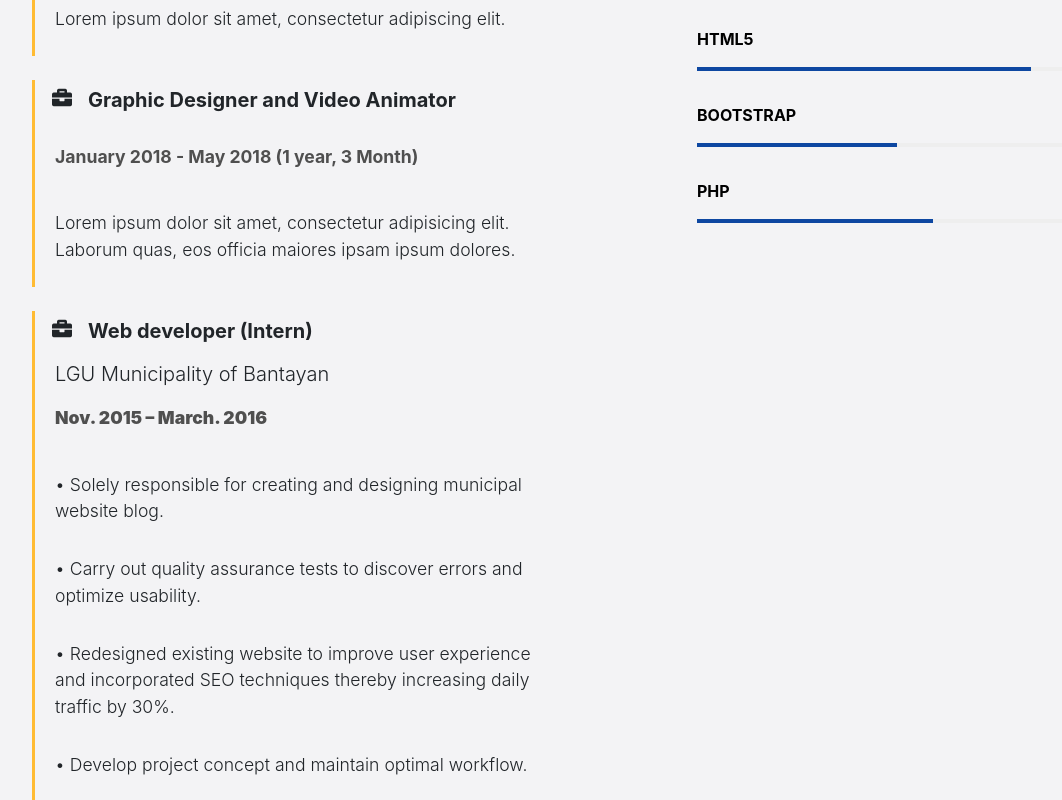
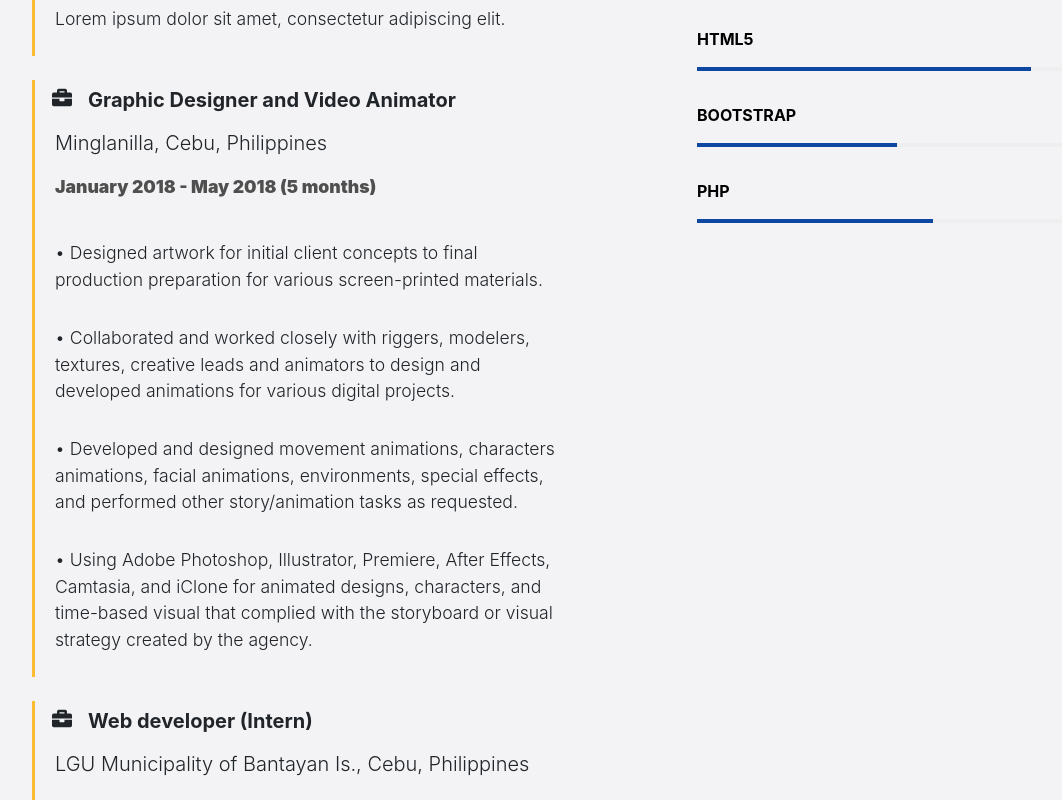
Before and after one commit to junreyd/go-junrey, a React (Create React App) app: page / in a window 1280 px wide. Shown: the part 1560-2360 px from the top of the page, without its empty margins (53-1115 px from the left). Built offline with nearby package versions, Linux system fonts and the light colour scheme.

Commit message:
change in expereince

```diff
--- a/src/components/Experience.js
+++ b/src/components/Experience.js
@@ -29,16 +29,19 @@ class Experience extends Component {
                             <div className="row"> <i className="fas fa-briefcase fa-x mb-1 mr-3 ml-3" aria-hidden="true" />
                             <h5 className="font-weight-bold mb-3">Graphic Designer and Video Animator</h5>
                             </div>
-                            <p className="font-weight-bold ml-1 dark-grey-text mb-2">January 2018 - May 2018 (1 year, 3 Month)</p>
-                            <p className="mb-0 ml-1 light-grey-text">Lorem ipsum dolor sit amet, consectetur adipisicing elit. Laborum
-                            quas, eos officia maiores ipsam ipsum dolores. </p>
+                            <span className="mb-0 ml-1 light-grey-text">Minglanilla, Cebu, Philippines</span>
+                            <p className="font-weight-bold ml-1 dark-grey-text mb-2"><strong>January 2018 - May 2018 (5 months)</strong></p>
+                            <p className="mb-0 ml-1 light-grey-text">•	Designed artwork for initial client concepts to final production preparation for various screen-printed materials.</p>
+                            <p className="mb-0 ml-1 light-grey-text">•	Collaborated and worked closely with riggers, modelers, textures, creative leads and animators to design and developed animations for various digital projects.</p>
+                            <p className="mb-0 ml-1 light-grey-text">•	Developed and designed movement animations, characters animations, facial animations, environments, special effects, and performed other story/animation tasks as requested.</p>
+                            <p className="mb-0 ml-1 light-grey-text">•	Using Adobe Photoshop, Illustrator, Premiere, After Effects, Camtasia, and iClone for animated designs, characters, and time-based visual that complied with the storyboard or visual strategy created by the agency.</p>
                         </blockquote>
                         <blockquote className="blockquote bq-warning">
                             <div className="row"> <i className="fas fa-briefcase fa-x mb-1 mr-3 ml-3" aria-hidden="true" />
                             <h5 className="font-weight-bold mb-3">Web developer (Intern)</h5>
                             </div>
-                            <span className="mb-0 ml-1 light-grey-text">LGU Municipality of Bantayan</span>
-                            <p className="font-weight-bold ml-1 dark-grey-text mb-2"><strong>Nov. 2015 – March. 2016</strong></p>
+                            <span className="mb-0 ml-1 light-grey-text">LGU Municipality of Bantayan Is., Cebu, Philippines</span>
+                            <p className="font-weight-bold ml-1 dark-grey-text mb-2"><strong>Nov. 2015 – March. 2016 (5 months)</strong></p>
                             <p className="mb-0 ml-1 light-grey-text">•	Solely responsible for creating and designing municipal website blog.</p>
                             <p className="mb-0 ml-1 light-grey-text">•	Carry out quality assurance tests to discover errors and optimize usability.</p>
                             <p className="mb-0 ml-1 light-grey-text">•	Redesigned existing website to improve user experience and incorporated SEO techniques thereby increasing daily traffic by 30%.</p>
```
